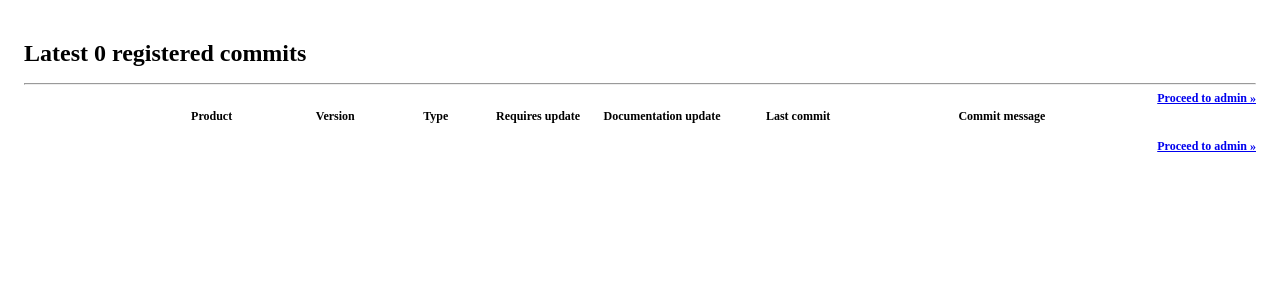
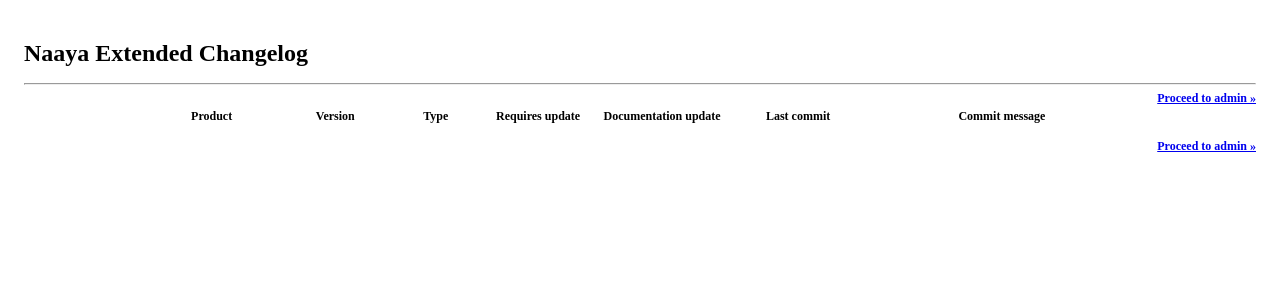
Before and after one commit to mihneasim/nystatus, a Django app: a page that uses nystatus/templates/nystatus/index.html in a window 1280 px wide. Shown: the top 300 px of the page. Run offline with Django 3.2, Linux system fonts and the light colour scheme; data that the repository does not hold is empty; parts of the project's set-up code (start-up, migrations or seed data) failed here and were passed over.

Commit message:
Updated title in view

```diff
--- a/nystatus/templates/nystatus/index.html
+++ b/nystatus/templates/nystatus/index.html
@@ -10,7 +10,7 @@ Transitional//EN"><html>
 </head>
 <body>
 <div style='padding: 2em;'>
-	<h1>Latest {{commits|length}} registered commits</h1>
+	<h1>Naaya Extended Changelog</h1>
 	<hr />
 
 	    <div style='text-align: right; font-weight: bold;'>
```
